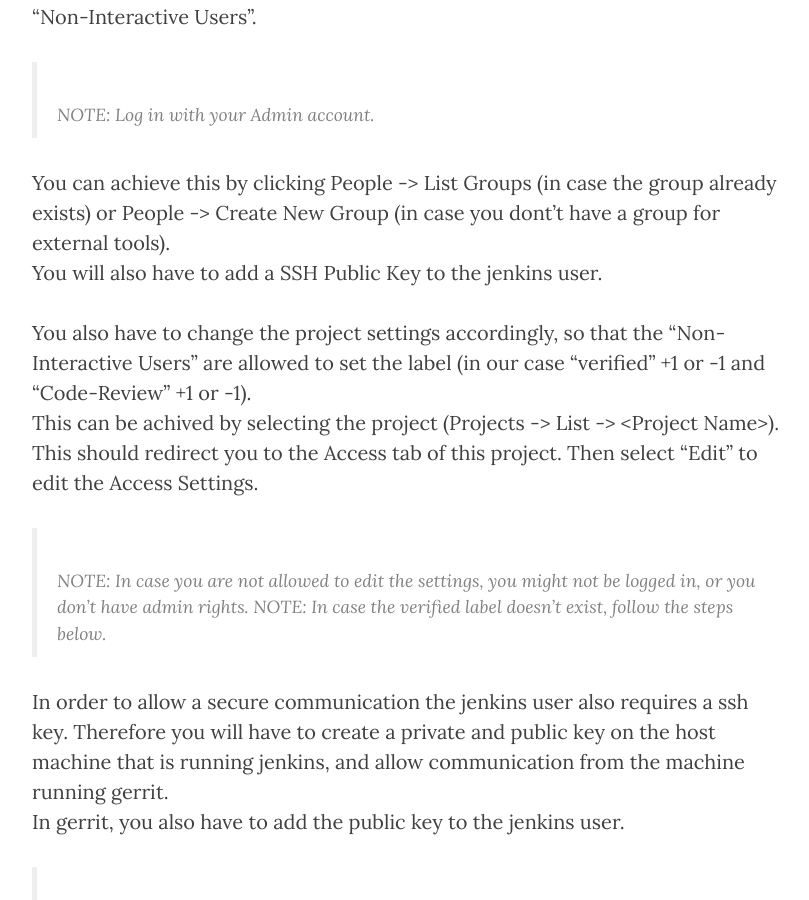
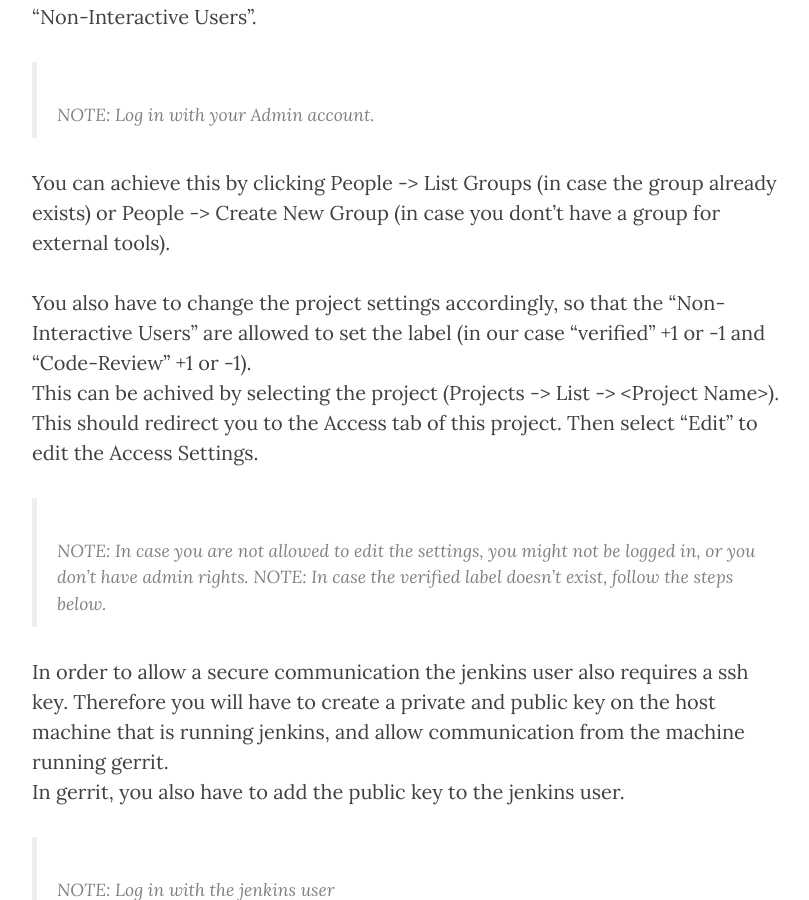
Before and after one commit to ciforios/ciforios.github.io, a Jekyll site: the page built from _posts/2015-06-02-Gerrit-for-jenkins.markdown, in a window 1280 px wide and 900 px high, scrolled down 889 px. Shown: the whole window, without its empty margins (233-1042 px from the left). Built offline with Jekyll 4.4.1, drawn with Linux system fonts in a browser that asks for light colours; nearby versions of some CDN libraries; Markdown is read by kramdown in place of the engine named in the settings.

Commit message:
gerrit for jenkins v0.84

```diff
--- a/_posts/2015-06-02-Gerrit-for-jenkins.markdown
+++ b/_posts/2015-06-02-Gerrit-for-jenkins.markdown
@@ -17,7 +17,6 @@
 >NOTE: Log in with your Admin account.
 
 You can achieve this by clicking People -> List Groups (in case the group already exists) or People -> Create New Group (in case you dont't have a group for external tools).<br>
-You will also have to add a SSH Public Key to the jenkins user.
 
 You also have to change the project settings accordingly, so that the "Non-Interactive Users" are allowed to set the label (in our case "verified" +1 or -1 and "Code-Review" +1 or -1).<br>
 This can be achived by selecting the project (Projects -> List -> &lt;Project Name&gt;). This should redirect you to the Access tab of this project. Then select "Edit" to edit the Access Settings.
```
